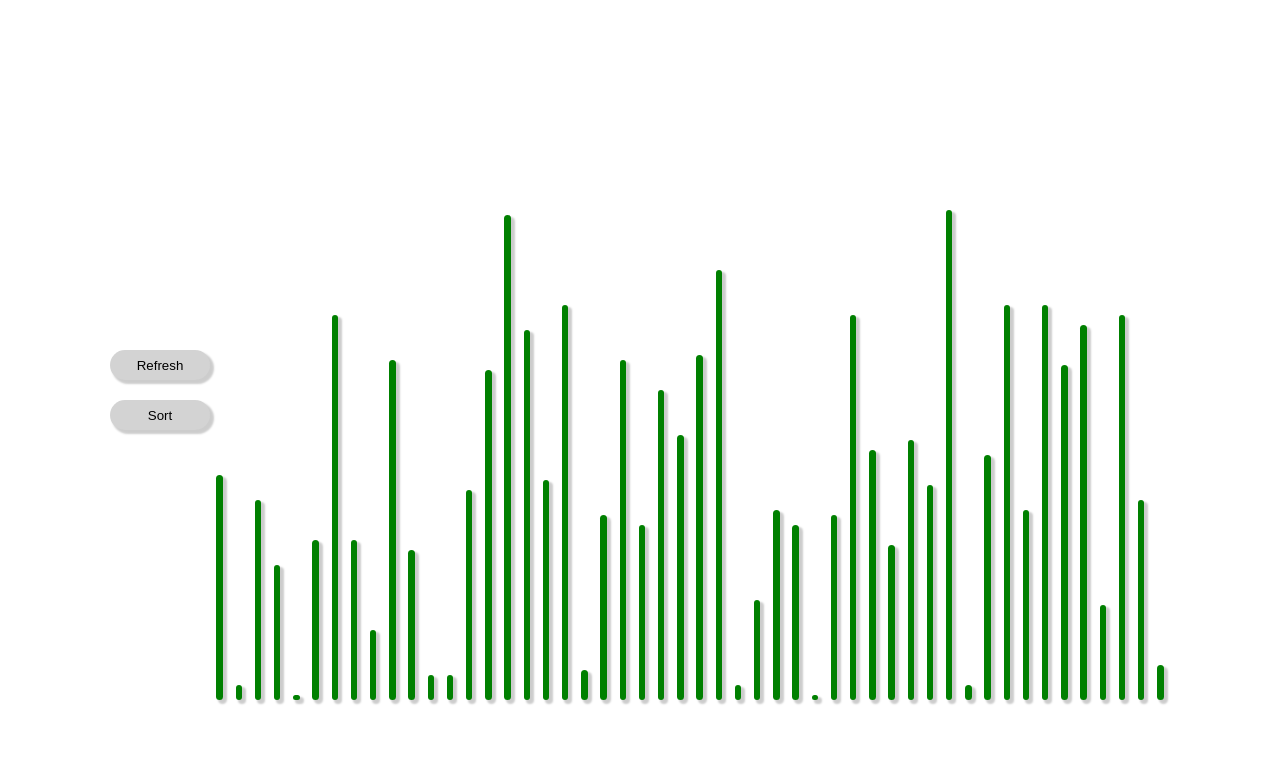
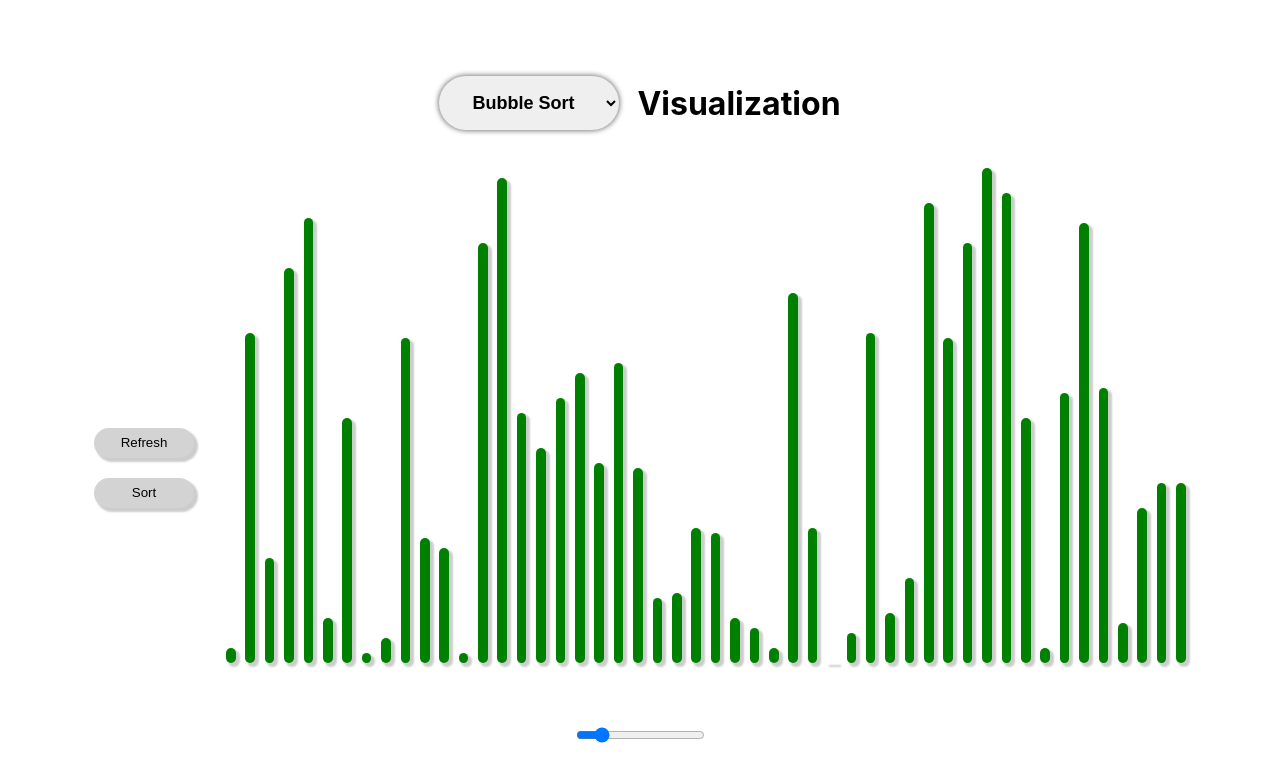
Before and after one commit to eliotshea/graphsort, a React (Create React App) app: page / in a window 1280 px wide. Shown: the top 782 px of the page. Built offline with nearby package versions, Linux system fonts and the light colour scheme.

Commit message:
clean up code and add new module

```diff
--- a/src/App.css
+++ b/src/App.css
@@ -1,14 +1,43 @@
 .App {
- height: 100vh;
- width: 100vw;
- display: flex;
- justify-content: center;
- align-items: center;
+  height: 100vh;
+  width: 100vw;
+  display: flex;
+  justify-content: center;
+  align-items: center;
+  flex-direction: column;
+}
+
+.App h1 {
+  margin-bottom: 100px;
+  text-align: center;
+  display: flex;
+  justify-content: center;
+  align-items: center;
+}
+
+.App h1 select {
+  border: none;
+  border-radius: 3em;
+  box-shadow: 0px 0px 5px 1px rgba(0,0,0,0.5);
+  height: 3em;
+  width: 10em;
+  margin-right: 1em;
+  font-size: large;
+  font-weight: bold;
+  text-align: center;
+}
+
+.Container {
+  display: flex;
+  justify-content: center;
+  align-items: center;
+  width: 100vw;
 }
 
 .Buttons {
   display: flex;
   flex-direction: column;
+  margin-right: 2em
 }
 
 .Buttons input {
@@ -31,7 +60,7 @@
   display: flex;
   flex-direction: row;
   align-items: flex-end;
-  justify-content: center;
+  justify-content: space-between;
 }
 
 .Bar {
@@ -61,8 +90,17 @@
     flex-direction: column;
   }
 
+  .App h1 {
+    margin-bottom: 50px;
+  }
+
+  .Container {
+    flex-direction: column-reverse;
+  }
+
   .Graph {
     width: 95vw !important;
+    margin-bottom: 2em;
   }
   .Bar {
     width: 1vw !important;
--- a/src/App.js
+++ b/src/App.js
@@ -1,64 +1,92 @@
 import './App.css';
 import Bar from './Bar';
-import { useState } from 'react';
+import { useState, useEffect } from 'react';
+import { bubbleSort }  from './algorithms/BubbleSort';
+import { quickSort } from './algorithms/QuickSort';
+import { getBarModels, getValues, Algorithms } from './Helpers';
 
-function getValues() {
-  const values = []
-  for(let i = 0; i < 50; i++) {
-    values.push(Math.floor(Math.random() * 100));
+var sorting = false;
+var values = [];
+
+const defaultSize = 50;
+
+function App() {
+  const [sorting, setSorting] = useState(false);
+  const [algorithm, setSortFunction] = useState(0);
+  const [barModels, setBars] = useState(getBarModels(values)) ;
+  const [size, setSize] = useState(defaultSize);
+
+  useEffect(() => {
+    values = getValues(size);
+    setBars(getBarModels(values));
+  }, [size]);
+
+  async function sort() {
+    setBars(getBarModels(values));
+
+    if(sorting === false){
+      switch (algorithm) {
+        case Algorithms.BubbleSort:
+          setSorting(true);
+          bubbleSort(values, setBars).then(() => setSorting(false));
+          break;
+        case Algorithms.QuickSort:
+          setSorting(true);
+          quickSort(size, values, setBars).then(() => setSorting(false));
+          break;
+        default:
+          break;
       }
-  return values;
     }
 
-function getBarModels(values) {
-  return values.map(value => {
-    return {
-      width: 1,
-      height: value * 5,
-      color: "green"
-    }
-  });
   }
 
-function delay(time) {
-  return new Promise(resolve => setTimeout(resolve, time));
+  function changeSort(event) {
+    if(!sorting) {
+      setSortFunction(parseInt(event.target.value));
+      values = getValues(size);
+      setBars(getBarModels(values));
+    }
   }
 
-function App() {
-  var values = getValues();
-  const [barModels, setBars] = useState(getBarModels(values))
-
-  const barComponents = barModels.map(x =>
-    <Bar height={x.height} width={x.width} color={x.color}></Bar>
-  );
-
-  async function startSort() {
-    for(var i = 0; i < values.length; i++) {
-      for(var j = 0; j < values.length - 1; j++) {
-        if(values[j] > values[j+1]) {
-          let temp = values[j];
-          values[j] = values[j+1];
-          values[j+1] = temp;
-          setBars(getBarModels(values));
-          await delay(1);
+  function handleResize(event) {
+    if(!sorting) {
+      setSize(parseInt(event.target.value));
     }
   }
+
+  function handleRefresh() {
+    if(!sorting) {
+      console.log("refreshed")
+      values = getValues(size);
+      setBars(getBarModels(values));
     }
   }
 
   return (
     <div className="App">
+      <h1>
+        <select name="algorithm" onChange={changeSort}>
+          <option value={Algorithms.BubbleSort}>Bubble Sort</option>
+          <option value={Algorithms.QuickSort}>Quick Sort</option>
+        </select>
+        <span>
+          Visualization
+        </span>
+      </h1>
+      <div className='Container'>
         <div className="Buttons">
-        <input type="button" value="Refresh" onClick={() => {
-          values = getValues();
-          setBars(getBarModels(values));
-        }}/>
-        <input type="button" value="Sort" onClick={() => startSort()}/>
+          <input type="button" value="Refresh" onClick={handleRefresh}/>
+          <input type="button" value="Sort" onClick={sort}/>
         </div>
 
         <div className="Graph">
-        {barComponents}
+          {barModels.map((x, index) =>
+            <Bar key={index} height={x.height} width={x.width} color={x.color}></Bar>
+          )}
         </div>
+      </div>
+      <input type="range" min="20" max="200" value={size} onChange={handleResize}/>
     </div>
   );
 }
--- a/src/Bar.js
+++ b/src/Bar.js
@@ -3,10 +3,9 @@ function Bar(props) {
 
     return <div key={height} style={{
             height: height,
-            width: `${width}vw`,
+            width: `${width}%`,
             backgroundColor: color,
             borderRadius: '10px',
-            margin: '0vh 0.5vw',
         }} className="Bar"></div>
 
 
--- /dev/null
+++ b/src/Helpers.js
@@ -0,0 +1,27 @@
+export const Algorithms = {
+    BubbleSort: 0,
+    QuickSort: 1,
+}
+
+export function delay(time) {
+    return new Promise(resolve => setTimeout(resolve, time));
+}
+
+export function getValues(size) {
+    const values = []
+    for(let i = 0; i < size; i++) {
+      values.push(Math.floor(Math.random() * 100));
+    }
+
+    return values;
+}
+
+export function getBarModels(values) {
+    return values.map(value => {
+      return {
+        width: 1,
+        height: value * 5,
+        color: "green"
+      }
+    });
+}
--- /dev/null
+++ b/src/algorithms/BubbleSort.js
@@ -0,0 +1,17 @@
+import { getBarModels, delay } from '../Helpers';
+
+export async function bubbleSort(values, setBars) {
+    for(var i = 0; i < values.length; i++) {
+      for(var j = 0; j < values.length - 1; j++) {
+        if(values[j] > values[j+1]) {
+          let temp = values[j];
+          values[j] = values[j+1];
+          values[j+1] = temp;
+          setBars(getBarModels(values));
+          await delay(1);
+        }
+      }
+    }
+  }
+
+  export default bubbleSort;
--- /dev/null
+++ b/src/algorithms/QuickSort.js
@@ -0,0 +1,39 @@
+import { getBarModels, delay } from "../Helpers";
+
+export async function quickSort(size, values, setBars ) {
+    await quickSortRecursive(0, size - 1, values, setBars);
+}
+
+
+async function quickSortRecursive(start, end, values, setBars) {
+    if (start >= end) {
+        return;
+    }
+
+    let index = await quickSortPartition(start, end, values, setBars);
+
+    await quickSortRecursive(start, index - 1, values, setBars);
+    await quickSortRecursive(index + 1, end, values, setBars);
+}
+
+async function quickSortPartition(start, end, values, setBars) {
+    const pivotValue = values[end];
+    let pivotIndex = start;
+    for (let i = start; i < end; i++) {
+      if(values[i] < pivotValue) {
+        [values[i], values[pivotIndex]] = [values[pivotIndex], values[i]];
+        pivotIndex++;
+        if(values[i] !== values[pivotIndex]) {
+          setBars(getBarModels(values));
+          await delay(50);
+        }
+      }
+    }
+
+    [values[pivotIndex], values[end]] = [values[end], values[pivotIndex]];
+    if(values[pivotIndex] !== values[end]){
+      setBars(getBarModels(values));
+    }
+
+    return pivotIndex;
+  }
```
Lines whose indentation alone changed are shown as unchanged.
